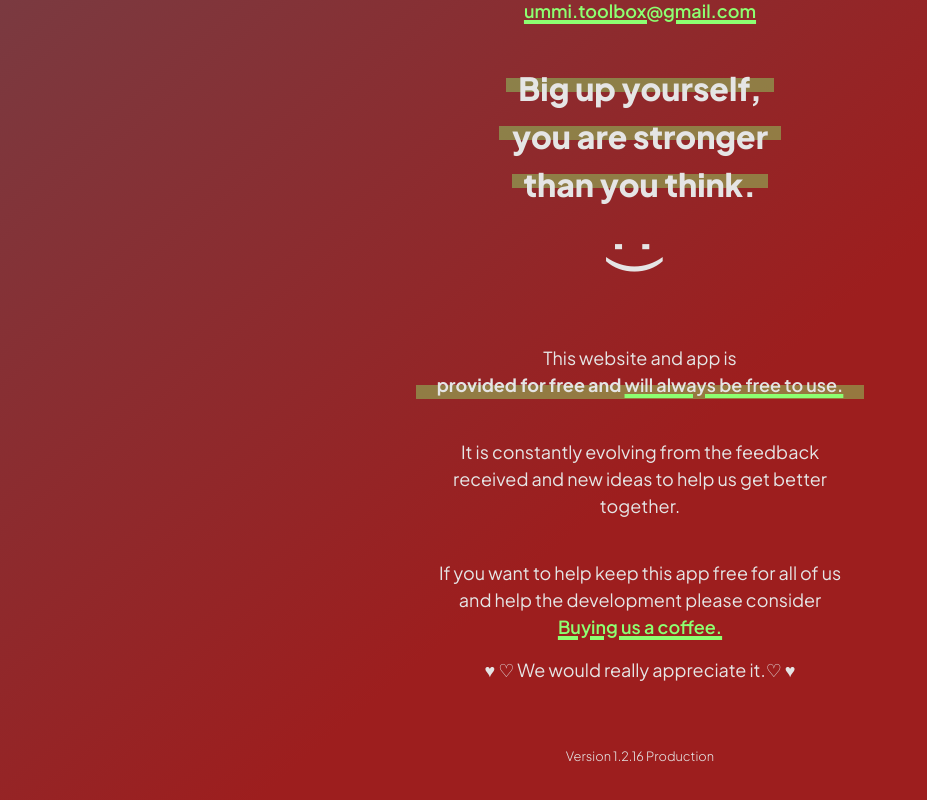
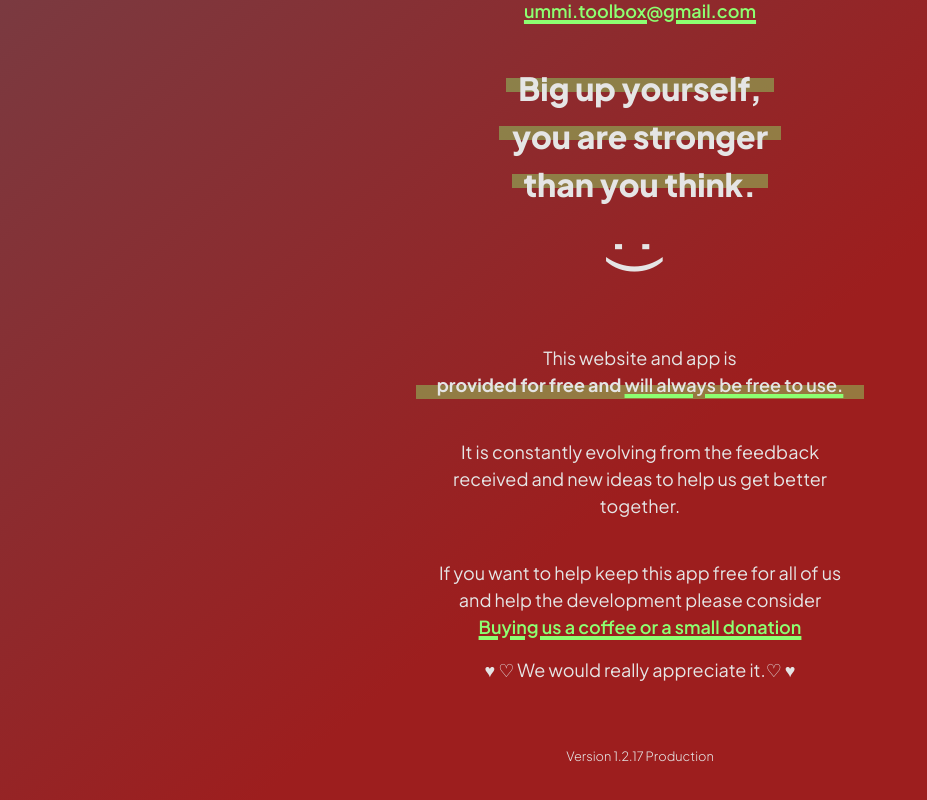
Before and after one commit to UnderstandingMeMyselfAndI/understandingmemyselfandI.github.io, a React (Vite) app: page / in a window 1280 px wide. Shown: the part 2769-3569 px from the top of the page, without its empty margins (0-927 px from the left). Built offline with nearby package versions, Linux system fonts and the light colour scheme; no server answers.

Commit message:
added buy me a coffee optional donations platform

```diff
--- a/public/metadata.json
+++ b/public/metadata.json
@@ -1 +1 @@
-{"buildMajor":1,"buildMinor":2,"buildRevision":16,"buildTag":"Production"}
+{"buildMajor":1,"buildMinor":2,"buildRevision":17,"buildTag":"Production"}
--- a/src/App.jsx
+++ b/src/App.jsx
@@ -175,7 +175,7 @@ function App() {
 								target='_blank'
 								rel='noopener noreferrer'
 							>
-								Buying us a coffee.
+								Buying us a coffee or a small donation
 							</a>
 							<p>
 								&hearts; &#x2661; We would really appreciate it.&#x2661;
--- a/src/metadata.json
+++ b/src/metadata.json
@@ -1 +1 @@
-{"buildMajor":1,"buildMinor":2,"buildRevision":16,"buildTag":"Production"}
+{"buildMajor":1,"buildMinor":2,"buildRevision":17,"buildTag":"Production"}
```
Also changed, not shown: 3 other files (tests, documents, lock files or other folders).
